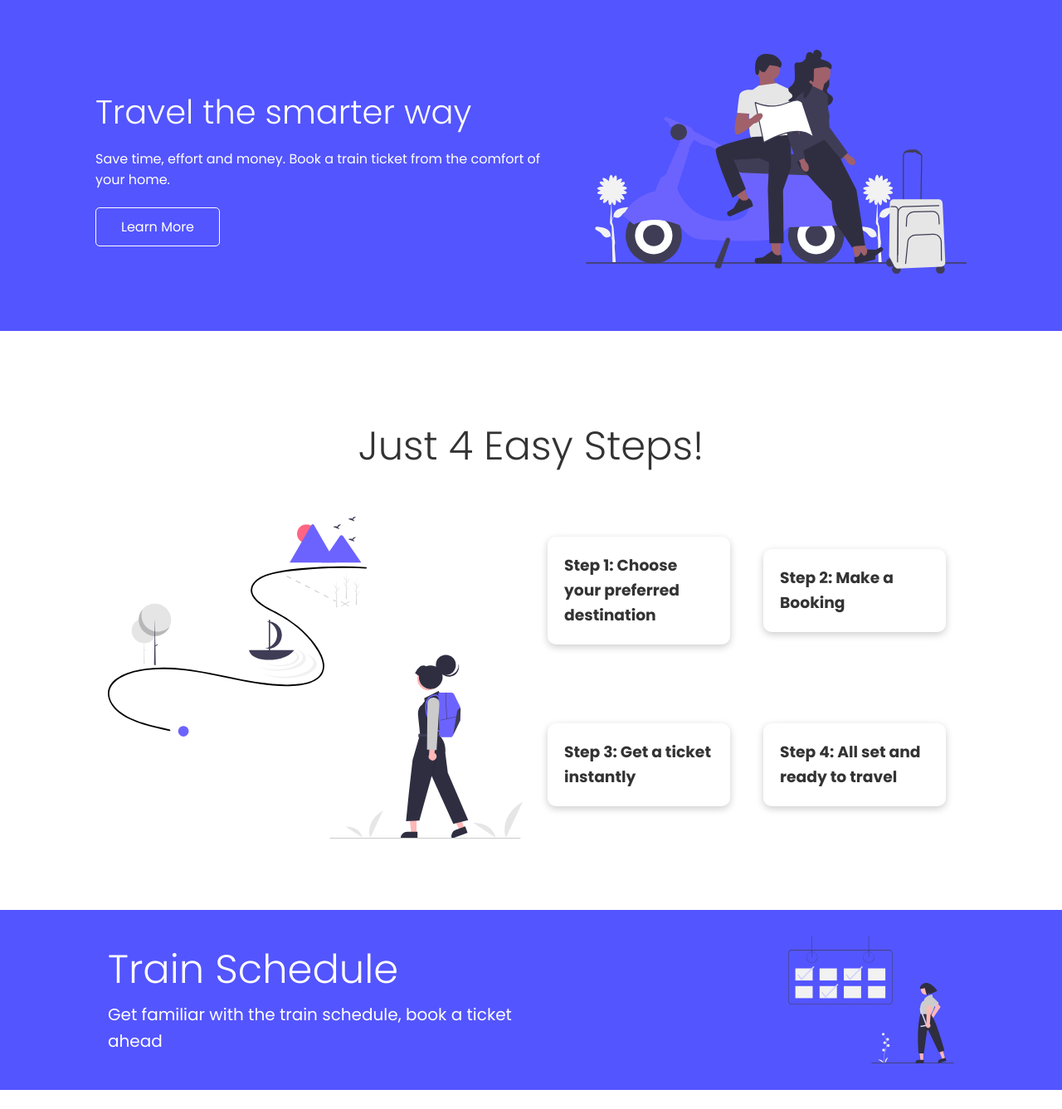
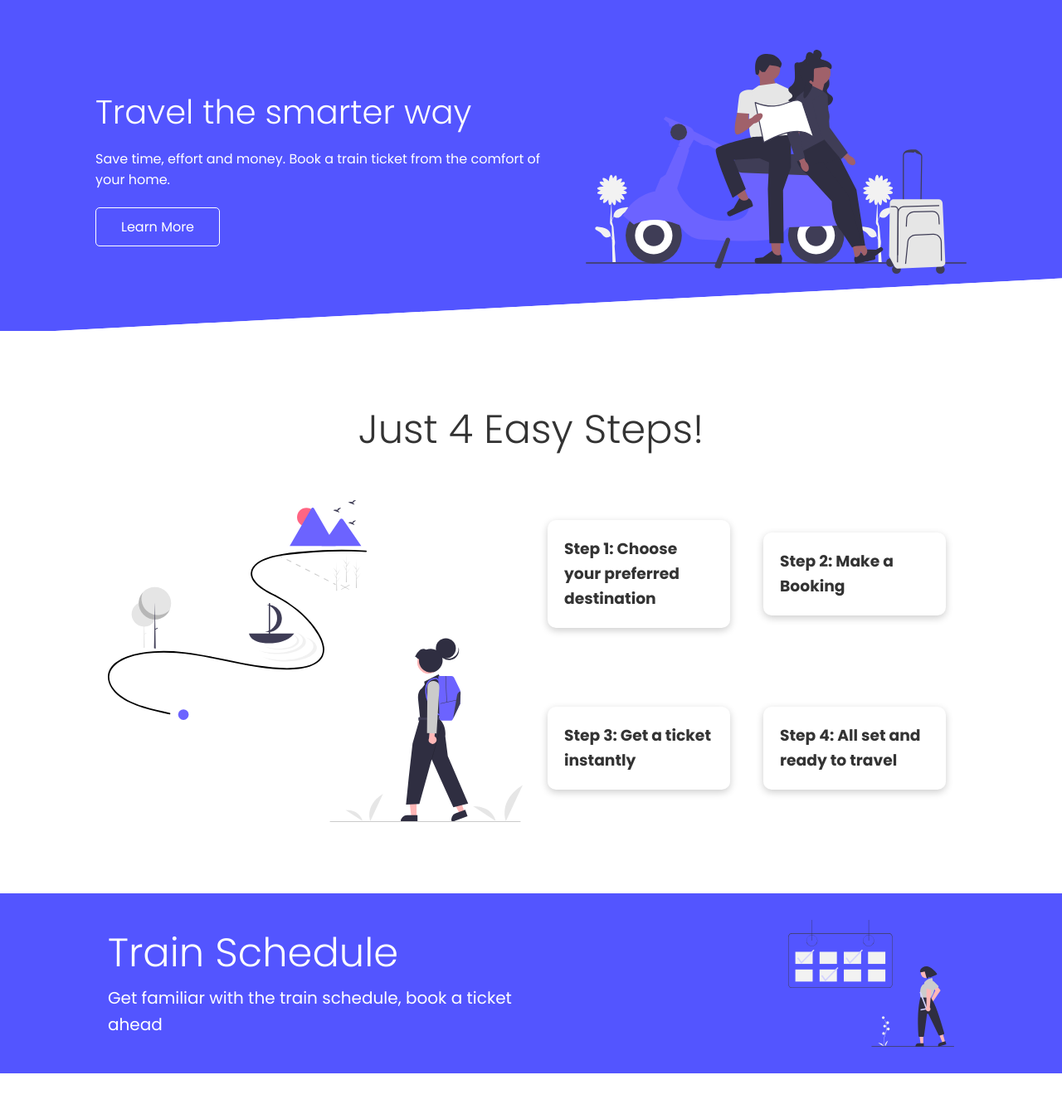
Before and after one commit to aoamusat/QuickTix, a Django app: template quicktix/templates/quicktix/index.html in a window 1280 px wide. Shown: the part 71-1408 px from the top of the page at 83% size. Run offline with Django 4.2, Linux system fonts and the light colour scheme; the template is opened without the code that fills it, so the values that code supplies are empty; parts of the project's set-up code (start-up, migrations or seed data) failed here and were passed over; some libraries are stand-ins or nearby versions.

Commit message:
Added comma to urls.py file

```diff
--- a/quicktix/static/quicktix/css/style.css
+++ b/quicktix/static/quicktix/css/style.css
@@ -104,11 +104,11 @@ img {
      top: 60px;
      height: 350px;
      width: 400px;
-     padding: 40px;*/
-     z-index: 100;
+     padding: 40px;
+     z-index: 100;*/
      animation: slideInFromRight 1s ease-in;
  }
-/*
+
 .showcase-form .form-control {
     margin: 30px 0;
 }
@@ -139,7 +139,7 @@ img {
     -webkit-transform: skewY(-3deg);
     -moz-transform: skewY(-3deg);
     -ms-transform: skewY(-3deg);
-}*/
+}
 
 /*Stats*/
 .stats-heading {
@@ -158,7 +158,7 @@ img {
 
 /*CLI */
 .cli {
-    padding-top: 100px;
+    padding-top: 80px;
     padding-bottom: 80px;
     animation: slideInFromBottom 1s ease-in;
 }
--- a/quicktix/urls.py
+++ b/quicktix/urls.py
@@ -7,7 +7,7 @@ urlpatterns = [
     path("features/", view=views.features),
     path("login/", view=views.LoginView.as_view()),
     path("logout/", view=views.logout_user),
-    path("dashboard/", view=views.DashboardIndexView.as_view())
+    path("dashboard/", view=views.DashboardIndexView.as_view()),
     path("register/", view=views.views.RegisterView.as_view())
 
 ]
```
